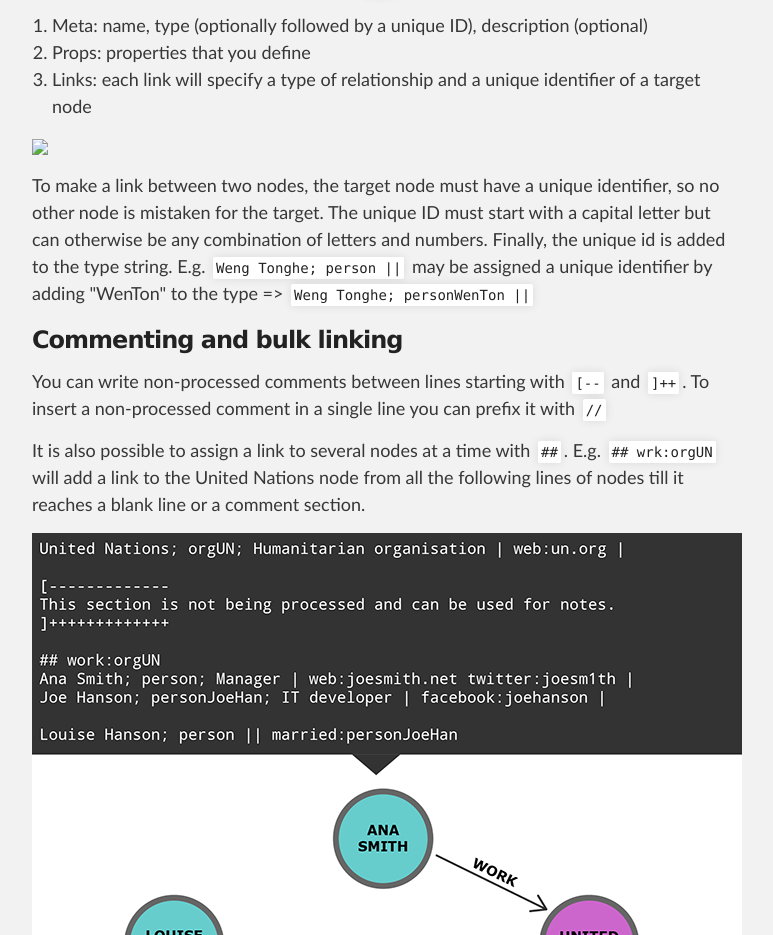
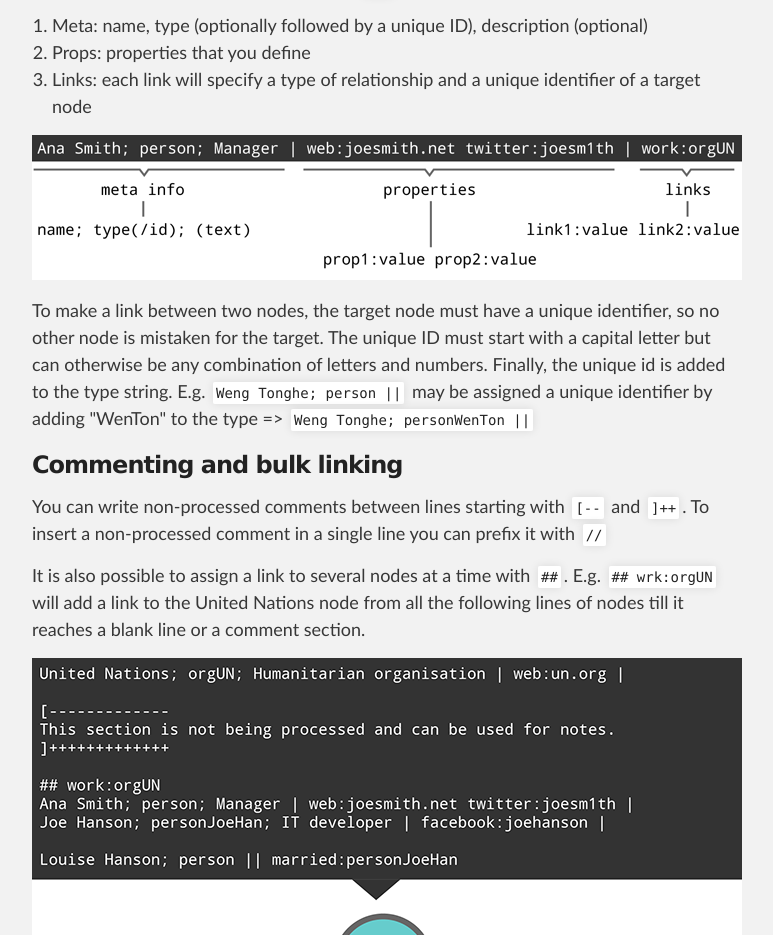
Before and after one commit to repmax/netml, a plain HTML site: page index.html in a window 1280 px wide. Shown: the part 1802-2737 px from the top of the page, without its empty margins (253-1026 px from the left). Drawn offline with Linux system fonts and the light colour scheme.

Commit message:
image link

```diff
--- a/index.html
+++ b/index.html
@@ -79,7 +79,7 @@
   <li>Links: each link will specify a type of relationship and a unique identifier of a target node</li>
 </ol>
 
-<img src="img/meta-props-links.png">
+<img src="img/nml-meta-props-links.png">
 
 <p>To make a link between two nodes, the target node must have a unique identifier, so no other node is mistaken for the target. The unique ID must start with a capital letter but can otherwise be any combination of letters and numbers. Finally, the unique id is added to the type string. E.g. <code class="highlighter-rouge">Weng Tonghe; person ||</code> may be assigned a unique identifier by adding "WenTon" to the type =&gt; <code class="highlighter-rouge">Weng Tonghe; personWenTon ||</code></p>
 
```
